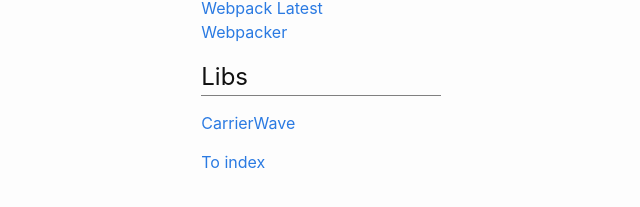
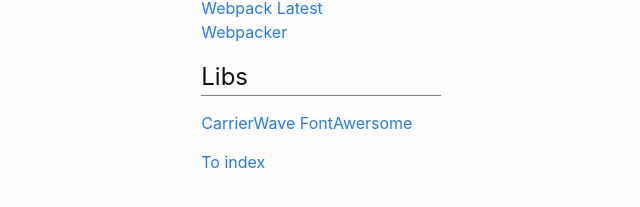
Before and after one commit to bragnikita/developer_wiki, a Jekyll site: the page built from _wiki/work/mmb.md, in a window 1280 px wide. Shown: the part 509-716 px from the top of the page, without its empty margins (319-959 px from the left). Built offline with Jekyll 4.4.1, drawn with Linux system fonts in a browser that asks for light colours.

Commit message:
Update from 2018/11/15 19:19:01

```diff
--- a/_wiki/work/mmb.md
+++ b/_wiki/work/mmb.md
@@ -21,3 +21,4 @@
 
 ## Libs
 [CarrierWave](https://github.com/carrierwaveuploader/carrierwave)
+[FontAwersome](https://fontawesome.com/v4.7.0/icons/)
```
